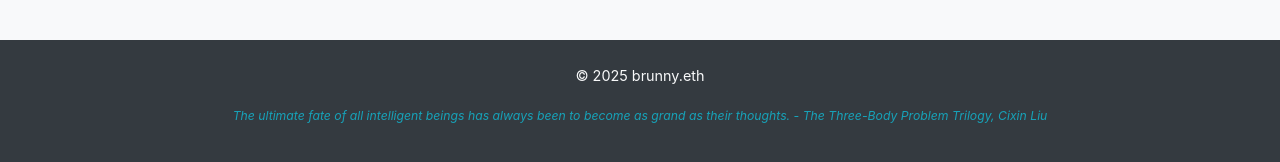
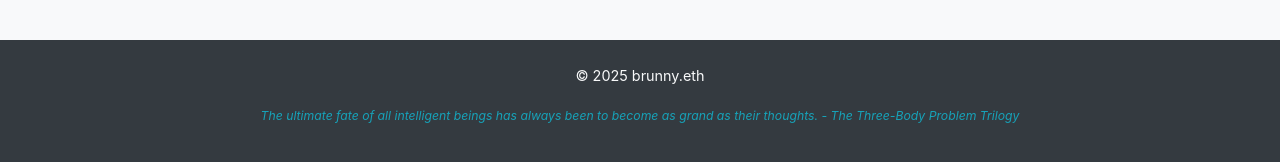
Before and after one commit to brunny-eth/personal-website-project, a Jekyll site: the page built from index.html, in a window 1280 px wide. Shown: the part 731-893 px from the top of the page. Built offline with Jekyll 4.4.1, drawn with Linux system fonts in a browser that asks for light colours; some web fonts are replaced.

Commit message:
fixed footer

```diff
--- a/_layouts/default.html
+++ b/_layouts/default.html
@@ -35,7 +35,7 @@
 
     <footer>
         <p>© 2025 brunny.eth</p>
-        <p class="quote">The ultimate fate of all intelligent beings has always been to become as grand as their thoughts. - The Three-Body Problem Trilogy, Cixin Liu</p>
+        <p class="quote">The ultimate fate of all intelligent beings has always been to become as grand as their thoughts. - The Three-Body Problem Trilogy</p>
     </footer>
 
     <script>
```
